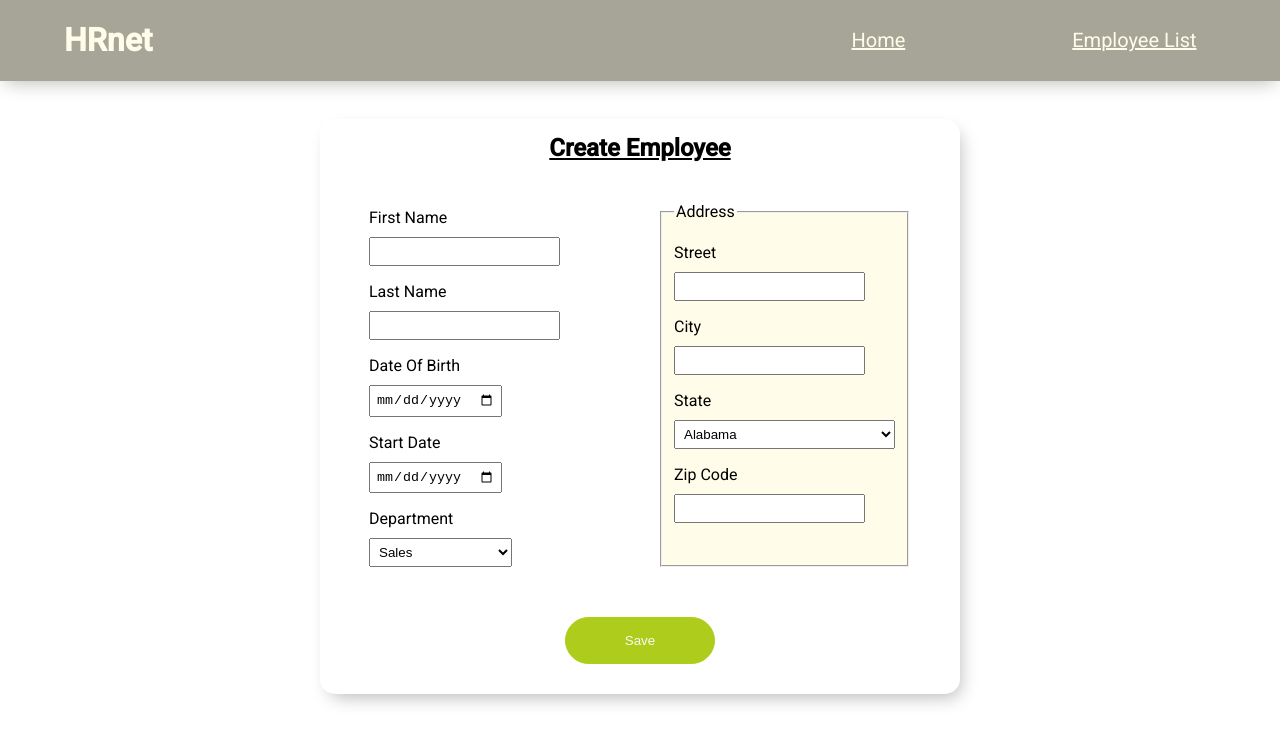
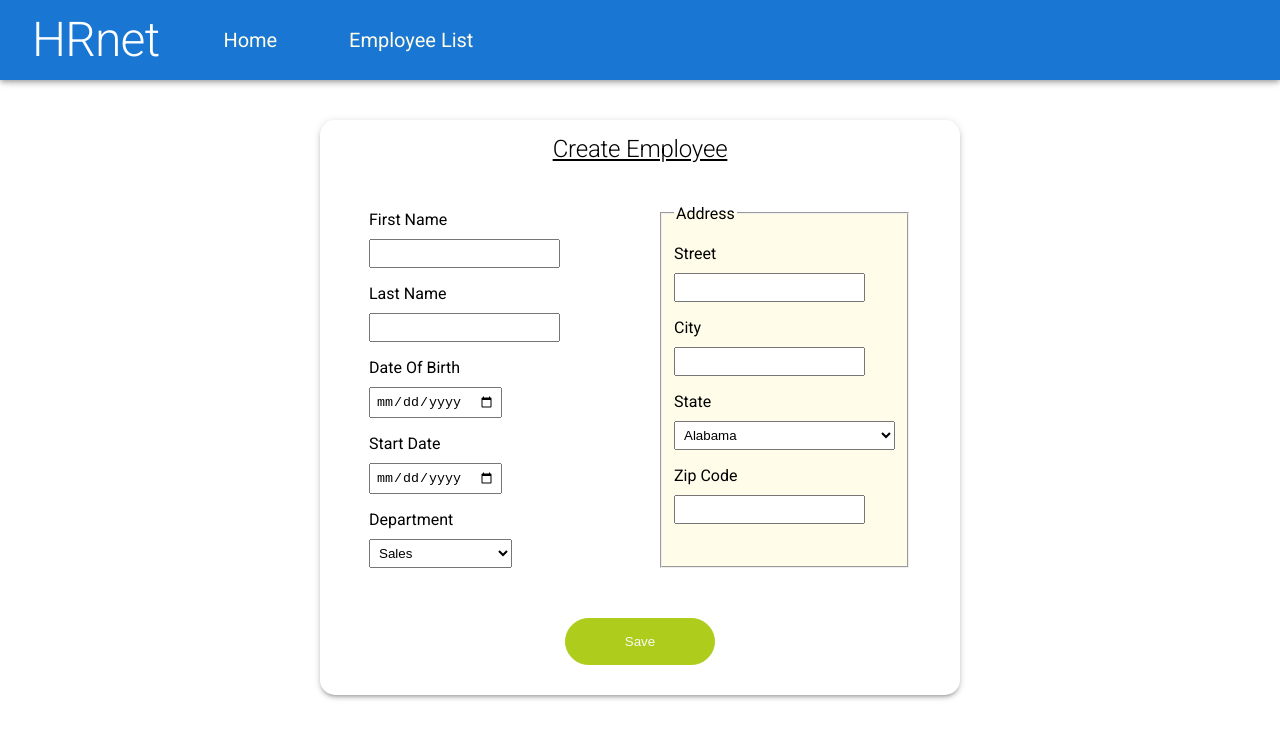
Before and after one commit to Chasmyr/projet-14-front, a React (Create React App) app: page / in a window 1280 px wide. Shown: the top 744 px of the page. Built offline with nearby package versions, Linux system fonts and the light colour scheme.

Commit message:
mise en place mui

```diff
--- a/package.json
+++ b/package.json
@@ -3,6 +3,9 @@
   "version": "0.1.0",
   "private": true,
   "dependencies": {
+    "@emotion/react": "^11.10.6",
+    "@emotion/styled": "^11.10.6",
+    "@mui/material": "^5.11.13",
     "@reduxjs/toolkit": "^1.9.3",
     "@testing-library/jest-dom": "^5.16.5",
     "@testing-library/react": "^13.4.0",
--- a/src/components/header/index.css
+++ b/src/components/header/index.css
@@ -1,21 +1,5 @@
-.header-wrapper {
-    width: 100%;
-    display: flex;
-    justify-content: space-between;
-    align-items: center;
-    background-color: #a6a598;
-    box-shadow: 0px 6px 18px -5px rgba(0,0,0,0.28);
-}
-.header-title {
-    margin-left: 5%;
-    color: #fffde9;
-}
-.header-nav {
-    width: 40%;
-    display: flex;
-    justify-content: space-around;
-}
-.header-nav a {
+a {
     color: #fffde9;
     font-size: 20px;
+    text-decoration: none;
 }
--- a/src/components/header/index.js
+++ b/src/components/header/index.js
@@ -1,16 +1,23 @@
+import { AppBar, Box, Toolbar, Typography } from "@mui/material"
 import { Link } from "react-router-dom"
 import './index.css'
 
 const Header = () => {
 
     return (
-        <div className="header-wrapper">
-            <h1 className="header-title">HRnet</h1>
-            <div className="header-nav">
-                <Link to="/">Home</Link>
-                <Link to="/list">Employee List</Link>
-            </div>
-        </div>
+        <Box sx={{ mb: 15 }}>
+            <AppBar>
+                <Toolbar sx={{ display: 'flex', m: 1 }}>
+                    <Typography variant="h1" sx={{ fontSize: '48px' }}>
+                        HRnet
+                    </Typography>
+                    <Box sx={{ width: '250px', display: 'flex', justifyContent: 'space-between', ml: 8 }}>
+                        <Link to="/">Home</Link>
+                        <Link to="/list">Employee List</Link>
+                    </Box>
+                </Toolbar>
+            </AppBar>
+        </Box>
     )
 }
 
--- a/src/pages/createEmployee/CreateEmployee.js
+++ b/src/pages/createEmployee/CreateEmployee.js
@@ -1,20 +1,22 @@
+import { Box, Typography } from "@mui/material"
 import { connect } from "react-redux"
 import Header from "../../components/header"
 import NewEmployeeForm from "../../components/NewEmployeeForm"
-import './index.css'
 
 const CreateEmployee = ({dispatch}) => {
 
     return (
         <>
             <Header />
-            <div className="content-wrapper">
-                <div className="container">
-                    <h2 className="form-title">Create Employee</h2>
+            <Box sx={{ display: 'flex', justifyContent: 'center', alignItems: 'center', marginTop: '3%' }}>
+                <Box sx={{ display: 'flex', flexDirection: 'column', width: '50%', alignItems: 'center',
+                        justifyContent: 'center', borderRadius: '15px', boxShadow: 3 }}>
+                    <Typography variant="h2" sx={{ m: 0, textDecoration: 'underline', mt: '15px', fontSize: '24px' }}>
+                        Create Employee
+                    </Typography>
                     <NewEmployeeForm dispatch={dispatch} />
-                </div>
-                <div className="modal" id="confirmation">Employee Created!</div>
-            </div>
+                </Box>
+            </Box>
         </>
     )
 }
--- a/src/pages/createEmployee/index.css
+++ /dev/null
@@ -1,27 +0,0 @@
-.content-wrapper {
-    display: flex;
-    justify-content: center;
-    align-items: center;
-    margin-top: 3%;
-}
-
-.container {
-    width: 50%;
-    display: flex;
-    flex-direction: column;
-    align-items: center;
-    justify-content: center;
-    border-radius: 15px;
-    box-shadow: 5px 8px 18px -5px rgba(0,0,0,0.28);
-}
-
-.modal {
-    display: none;
-}
-
-.form-title {
-    margin: 0;
-    margin-top: 15px;
-    font-size: 24px;
-    text-decoration: underline;
-}
--- a/src/pages/employeeList/EmployeeList.js
+++ b/src/pages/employeeList/EmployeeList.js
@@ -1,7 +1,7 @@
+import { Box, Typography } from "@mui/material"
 import { connect } from "react-redux"
 import EmployeeTable from "../../components/employeeTable"
 import Header from "../../components/header"
-import './index.css'
 
 const EmployeeList = ({employees = null}) => {
 
@@ -9,12 +9,14 @@ const EmployeeList = ({employees = null}) => {
     return (
         <>
             <Header />
-            <div id="employee-div" className="container-table">
-                <div className="content-table">
-                    <h1 className="table-title">Current Employees</h1>
+            <Box sx={{ display: 'flex', justifyContent: 'center', alignItems: 'center', marginTop: '3%' }}>
+                <Box sx={{ width: '95%', display: 'flex', alignItems: 'center', flexDirection: 'column', borderRadius: '15px', boxShadow: 3 }}>
+                    <Typography variant="h2" sx={{ m:0, mt: '15px', fontSize: '24px', mb: '15px', textDecoration: 'underline' }}>
+                        Current Employees
+                    </Typography>
                     <EmployeeTable employees={employees} />
-                </div>
-            </div>
+                </Box>
+            </Box>
         </>
     )
 }
--- a/src/pages/employeeList/index.css
+++ /dev/null
@@ -1,23 +0,0 @@
-.container-table {
-    margin-top: 3%;
-    width: 100%;
-    display: flex;
-    justify-content: center;
-}
-
-.content-table {
-    width: 95%;
-    display: flex;
-    align-items: center;
-    flex-direction: column;
-    border-radius: 15px;
-    box-shadow: 5px 8px 18px -5px rgba(0,0,0,0.28);
-}
-
-.table-title {
-    margin: 0;
-    margin-top: 15px;
-    font-size: 24px;
-    text-decoration: underline;
-    margin-bottom: 15px;
-}
```
Also changed, not shown: 1 other file (tests, documents, lock files or other folders).
